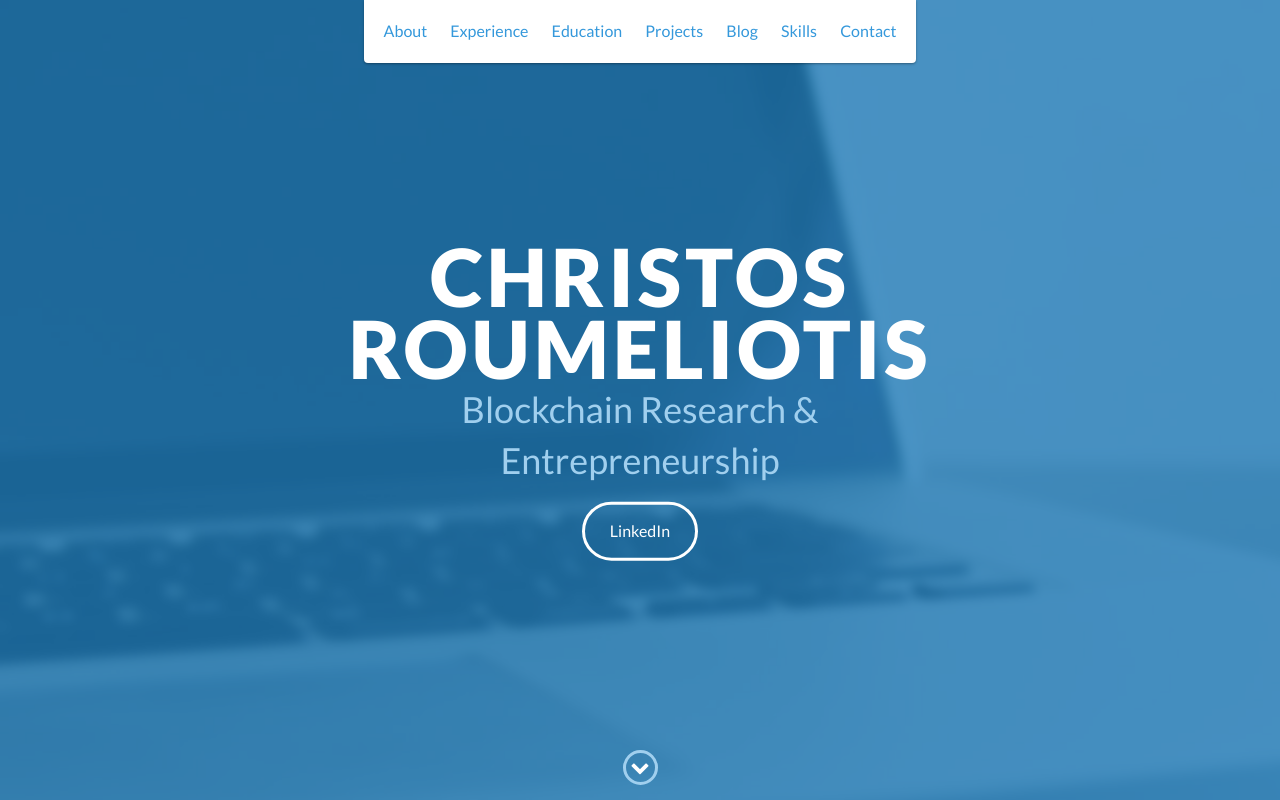
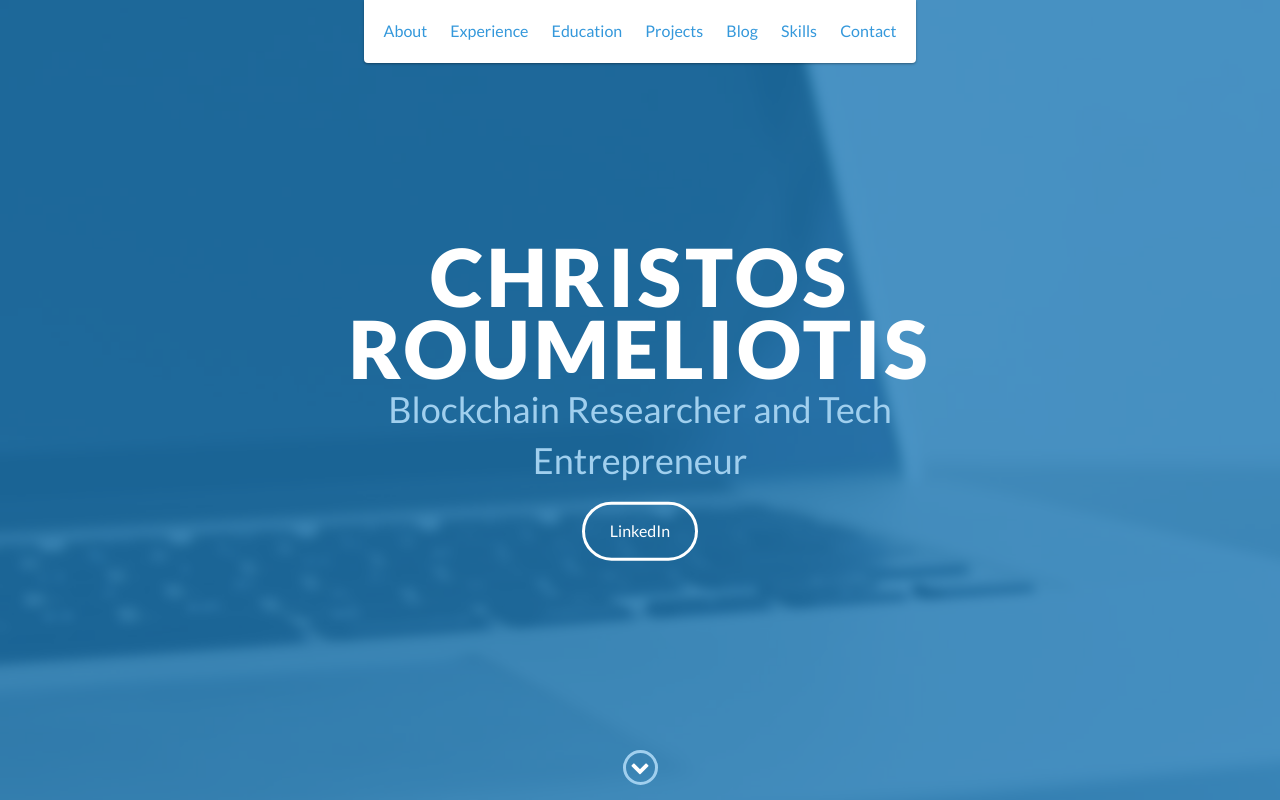
Before and after one commit to CH-Roumeliotis/Webio, a website: page index.html in a window 1280 px wide. Shown: the top 800 px of the page. Drawn offline with nearby package versions, Linux system fonts and the light colour scheme.

Commit message:
new changes

```diff
--- a/index.html
+++ b/index.html
@@ -52,7 +52,7 @@
     <div id="lead">
         <div id="lead-content">
             <h1>Christos Roumeliotis</h1>
-            <h2>Blockchain Research & Entrepreneurship</h2>
+            <h2>Blockchain Researcher and Tech Entrepreneur</h2>
             <a href="https://www.linkedin.com/in/croumeliotis/" class="btn-rounded-white">LinkedIn</a>
         </div>
         <!-- End #lead-content -->
```
